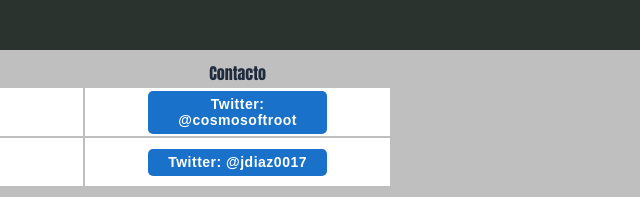
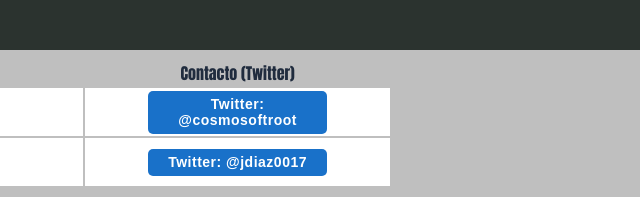
Before and after one commit to jaimediaz817/guerrerosZGame, a plain HTML site: page index.html in a window 1280 px wide. Shown: the part 600-797 px from the top of the page, 640-1280 px from the left. Drawn offline with nearby package versions, Linux system fonts and the light colour scheme; a web font is replaced by a local one.

Commit message:
cambios recientes

```diff
--- a/index.html
+++ b/index.html
@@ -284,7 +284,7 @@
 					<thead>
 						<tr>
 							<th width="60%">Autores</th>
-							<th width="40%">Contacto</th>
+							<th width="40%">Contacto (Twitter)</th>
 						</tr>
 					</thead>
 					<tbody>
```
